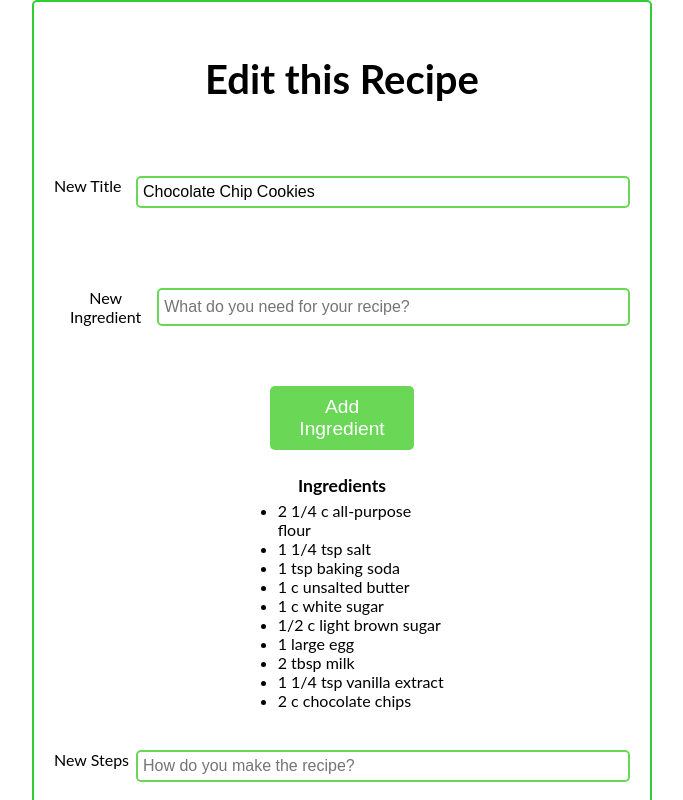
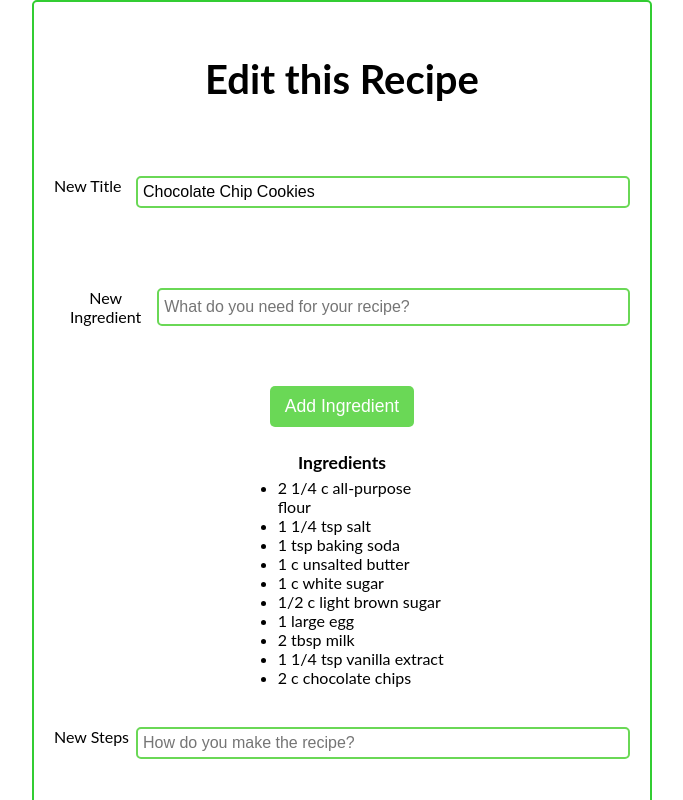
Before and after one commit to Build-Week-Secret-Family-Recipes1/front-end, a React (Create React App) app: page /edit/0 in a window 1280 px wide. Shown: the top 800 px of the page, without its empty margins (298-981 px from the left). Built offline with nearby package versions, Linux system fonts and the light colour scheme.

Commit message:
tweaked some little details

```diff
--- a/src/components/EditRecipe.js
+++ b/src/components/EditRecipe.js
@@ -21,7 +21,7 @@ const Button = styled.button`
     padding: 10px;
     margin: 20px;
     width: 9rem;
-    font-size: 1.2rem;
+    font-size: 1.1rem;
     border: none;
     border-radius: 5px;
     background-color: ${props => props.secondary ? '#FE9A76' : '#6AD856'};
--- a/src/components/Login.js
+++ b/src/components/Login.js
@@ -55,7 +55,7 @@ const P = styled.p`
 
 const Span = styled.span`
   text-decoration: none;
-  color: black;
+  color: green;
 `
 
 function Login (props) {
--- a/src/components/Recipe.js
+++ b/src/components/Recipe.js
@@ -37,7 +37,7 @@ const Button = styled.button`
     padding: 10px;
     margin: 20px;
     width: 9rem;
-    font-size: 1.2rem;
+    font-size: 1.1rem;
     border: none;
     border-radius: 5px;
     background-color: ${props => props.secondary ? '#FE9A76' : '#6AD856'};
--- a/src/components/RecipeForm.js
+++ b/src/components/RecipeForm.js
@@ -21,7 +21,7 @@ const Button = styled.button`
     padding: 10px;
     margin: 20px;
     width: 9rem;
-    font-size: 1.2rem;
+    font-size: 1.1rem;
     border: none;
     border-radius: 5px;
     background-color: ${props => props.secondary ? '#FE9A76' : '#6AD856'};
--- a/src/components/SearchBar.js
+++ b/src/components/SearchBar.js
@@ -62,7 +62,7 @@ const Button = styled.button`
     padding: 10px;
     margin: 20px;
     width: 9rem;
-    font-size: 1.2rem;
+    font-size: 1.1rem;
     border: none;
     border-radius: 5px;
     background-color: #6AD856;
```
